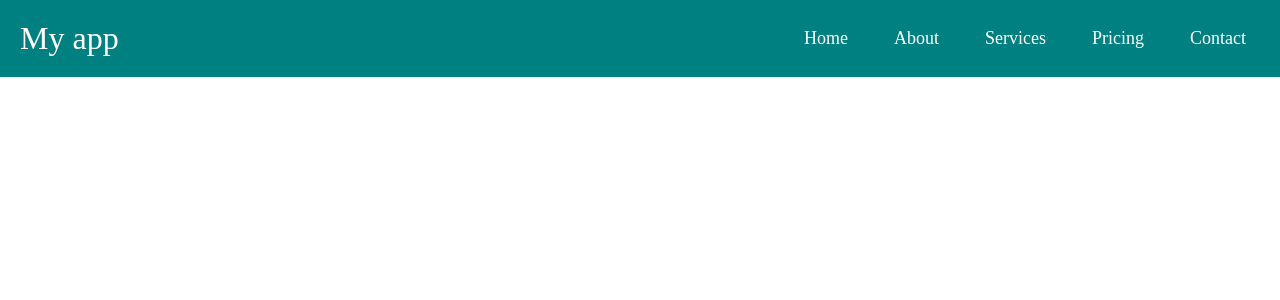
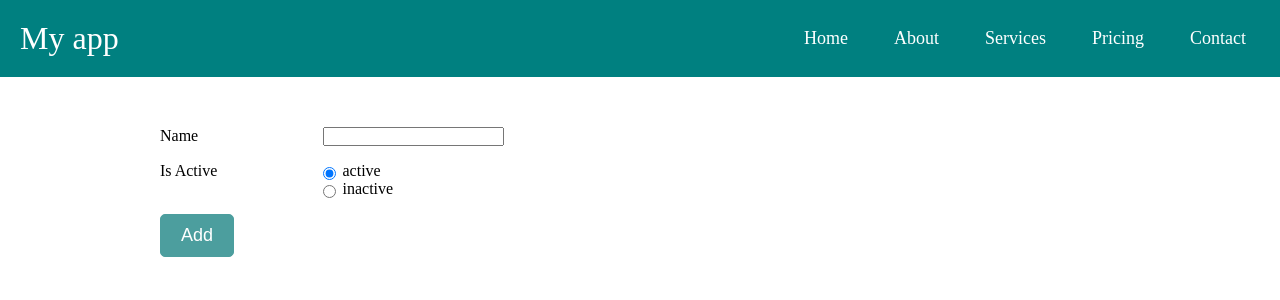
Before and after one commit to dangtung006/react-redux-toolkit, a React (Create React App) app: page / in a window 1280 px wide. Shown: the top 300 px of the page. Built offline with nearby package versions, Linux system fonts and the light colour scheme.

Commit message:
update form add role

```diff
--- a/src/App.css
+++ b/src/App.css
@@ -2,7 +2,6 @@
     margin: 0;
     padding: 0;
     box-sizing: border-box;
-
 }
 
 body {
@@ -16,3 +15,59 @@ a {
 li {
     list-style: none;
 }
+
+.row {
+    display: flex;
+    flex-wrap: wrap;
+    margin-left:  -15px;
+    margin-left: -15px
+}
+
+.col-w-20{
+    flex: 0 0 16.666667%;
+    max-width: 16.666667%;
+
+    position: relative;
+    width: 100%;
+    min-height: 1px;
+    padding-right: 15px;
+    padding-left: 15px;
+}
+
+.col-w-80 {
+    flex: 0 0 83.333333%;
+    max-width: 83.333333%;
+
+    position: relative;
+    width: 100%;
+    min-height: 1px;
+    padding-right: 15px;
+    padding-left: 15px;
+}
+
+.container{
+    width : 960px;
+    margin : 0 auto;
+}
+
+.form-group {
+    margin-bottom:  1rem;
+}
+
+.btn{
+    display : inline-block;
+    padding : 10px 20px;
+    font-weight: 400;
+    font-size: 18px;
+    border-radius: 5px;
+    border: 1px solid transparent;
+    cursor: pointer;
+
+    user-select: none;
+}
+
+.btn-primary{
+    color: #fff;
+    background-color: #4c9e9e;;
+    border-color: #4c9e9e;
+}
--- a/src/App.js
+++ b/src/App.js
@@ -1,10 +1,14 @@
 import "./App.css"
+import AddRole from "./layouts/forms/addRole";
 import Header2 from "./layouts/headers/header2";
 
 function App() {
     return (
         <div className="App">
             <Header2></Header2>
+            <div className="container">
+                <AddRole></AddRole>
+            </div>
         </div>
     );
 }
--- /dev/null
+++ b/src/layouts/forms/addRole.js
@@ -0,0 +1,42 @@
+import React from 'react';
+import "./form.css";
+function AddRole(props) {
+    return (
+        <div className='form-wrapper'>
+            <form>
+                <div className='form-group row'>
+                    <label for="colFormLabelSm" className="col-w-20">Name</label>
+                    <div className="col-w-80">
+                        <input id="colFormLabelSm" type="text" />
+                    </div>
+                </div>
+                <fieldset class="form-group">
+                    <div class="row">
+                        <legend class="col-w-20">Is Active</legend>
+                        <div class="col-w-80">
+                            <div class="form-check">
+                                <input class="form-check-input" type="radio" name="gridRadios" id="gridRadios1" value="option1" checked />
+                                <label class="form-check-label" for="gridRadios1">
+                                    active
+                                </label>
+                            </div>
+                            <div class="form-check">
+                                <input class="form-check-input" type="radio" name="gridRadios" id="gridRadios2" value="option2" />
+                                <label class="form-check-label" for="gridRadios2">
+                                    inactive
+                                </label>
+                            </div>
+                        </div>
+                    </div>
+                </fieldset>
+                <div className='form-group row'>
+                    <div className="col-w-80">
+                        <button type="submit" class="btn btn-primary">Add</button>
+                    </div>
+                </div>
+            </form>
+        </div>
+    );
+}
+
+export default AddRole;
--- /dev/null
+++ b/src/layouts/forms/form.css
@@ -0,0 +1,20 @@
+.form-wrapper{
+    margin-top: 50px;
+}
+
+fieldset {
+    min-width: 0;
+    padding: 0;
+    margin: 0;
+    border: 0;
+}
+.form-check{
+    position: relative;
+    display: block;
+    padding-left: 1.25rem;
+}
+.form-check-input {
+    position: absolute;
+    margin-top: 0.3rem;
+    margin-left: -1.25rem;
+}
```
